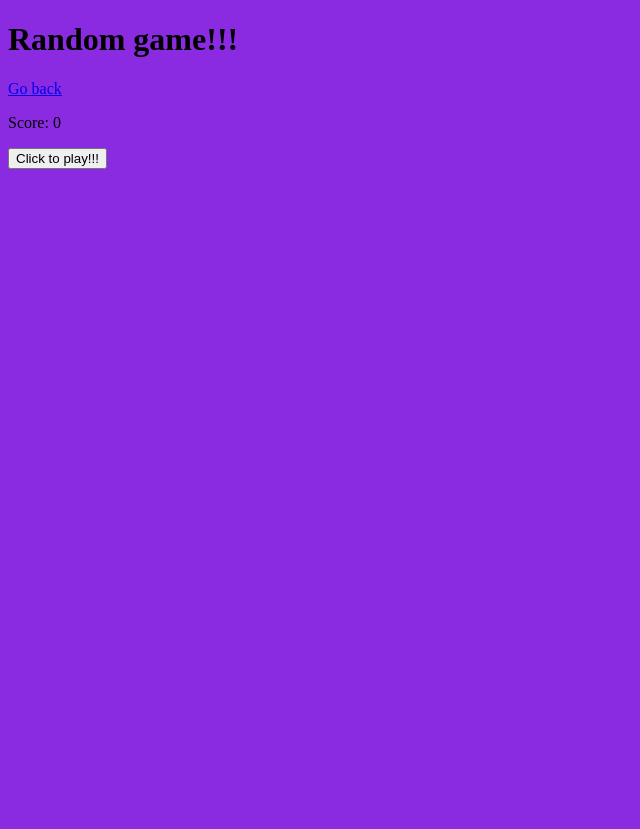
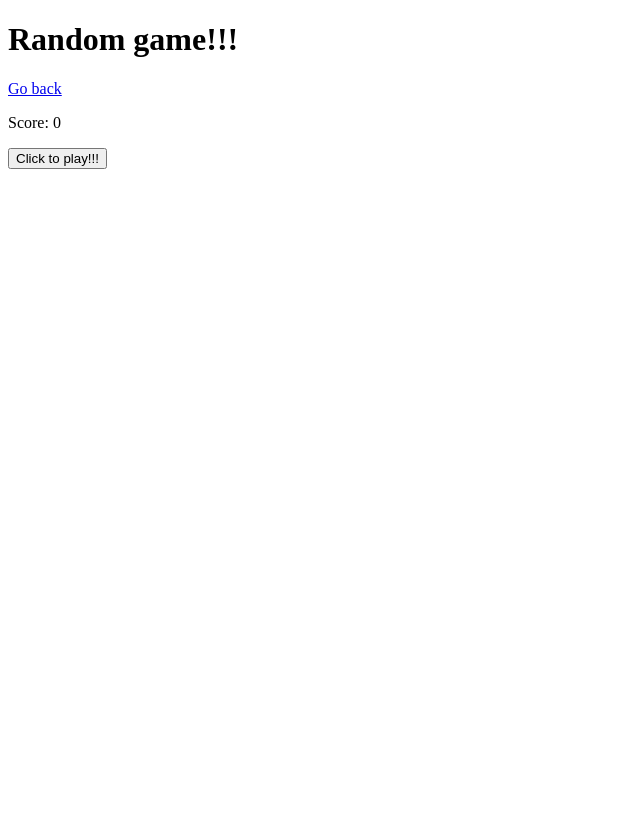
Before and after one commit to CarlAugust/Carl-sOnlineGames, a web app: file public/game/random/index.html in a window 1280 px wide. Shown: the whole page, without its empty margins (0-640 px from the left). Run offline with its HTML, style and script files only (its server is not run), Linux system fonts and the light colour scheme.

Commit message:
Dette er alt du får hilde :)

```diff
--- a/public/game/random/index.html
+++ b/public/game/random/index.html
@@ -4,7 +4,7 @@
     <meta charset="UTF-8">
     <meta name="viewport" content="width=device-width, initial-scale=1.0">
     <title>Users List</title>
-    <link rel="stylesheet" href=".../styles.css">
+    <link rel="stylesheet" href="../../styles.css">
 </head>
 <body>
     <header>
--- a/public/styles.css
+++ b/public/styles.css
@@ -3,7 +3,6 @@
 }
 
 body {
-    background-color: blueviolet;
     height: 100vh;
 }
 
```
Also changed, not shown: database/database.db.
